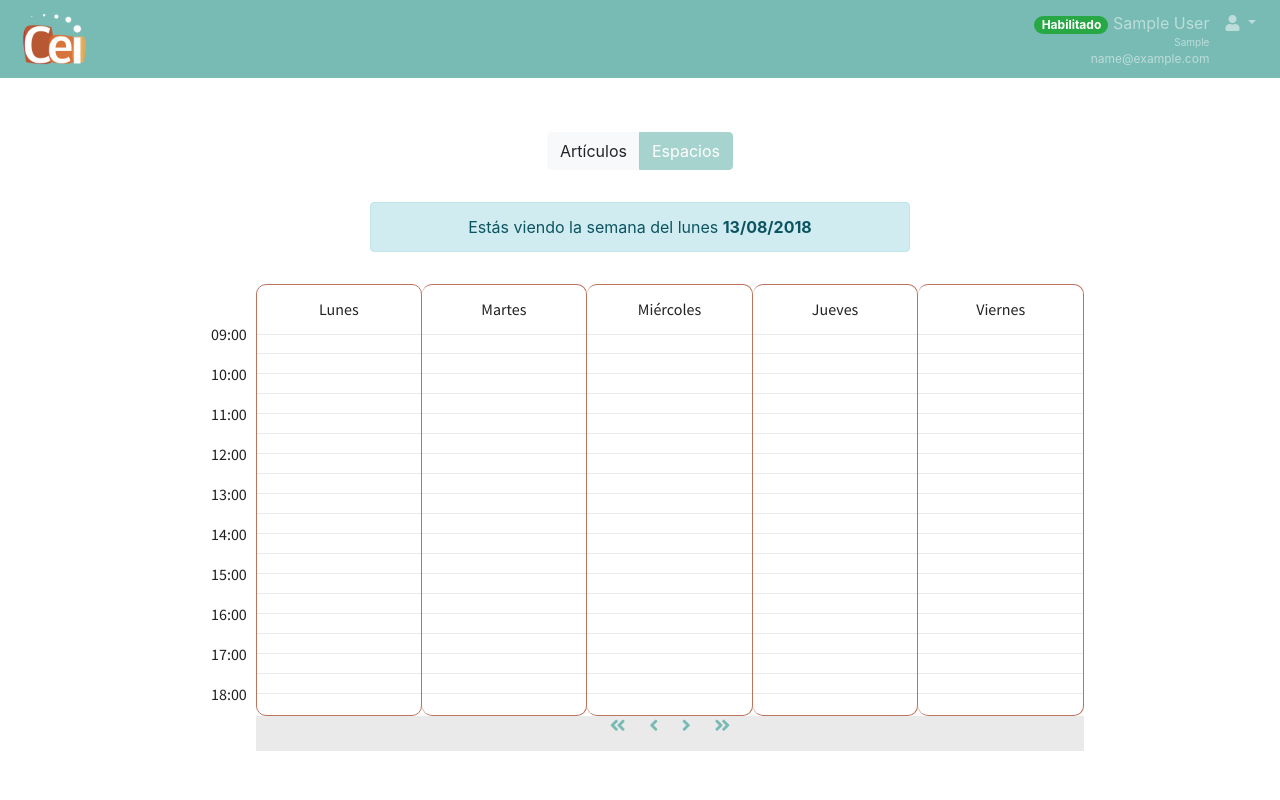
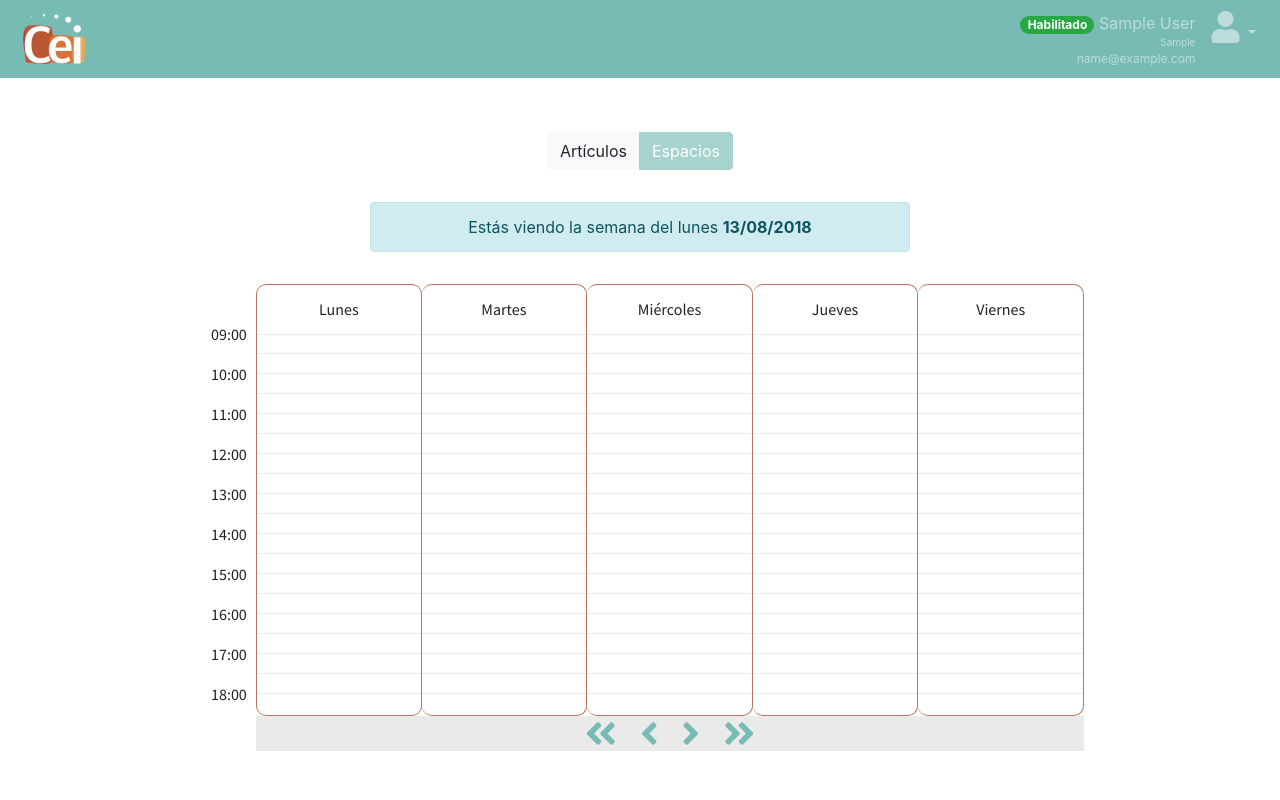
Before and after one commit to DCC-CC4401/2018-1-Soft-of-War-T4, a Django app: page /spaces/ in a window 1280 px wide. Run offline with Django 3.2, Linux system fonts and the light colour scheme; a user stored in the database is signed in; tables that the repository leaves empty hold one stand-in row (values such as "Sample post"); some libraries are stand-ins or nearby versions.

Commit message:
Correcciones menores iconos grilla

```diff
--- a/cc4401Inventory/mainApp/static/mainApp/css/schedule.css
+++ b/cc4401Inventory/mainApp/static/mainApp/css/schedule.css
@@ -678,6 +678,6 @@ Main Components
     display: inline;
 }
 
-.fa-angle-double-left .fa-angle-double-right .fa-angle-left .fa-angle-right {
+.fas {
   font-size: 2em;
 }
```
